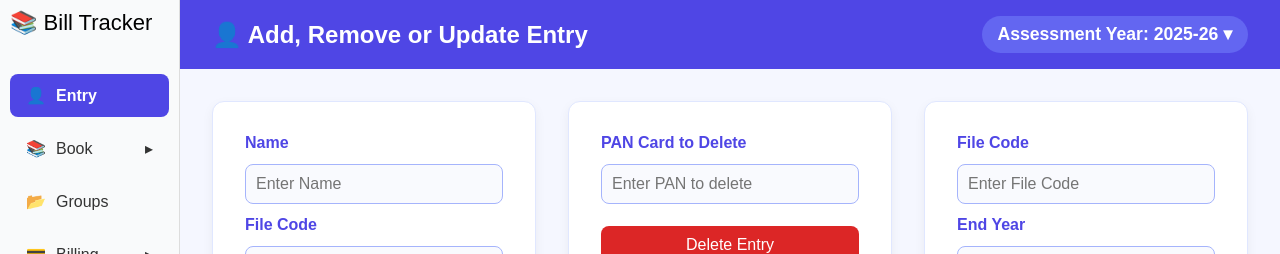
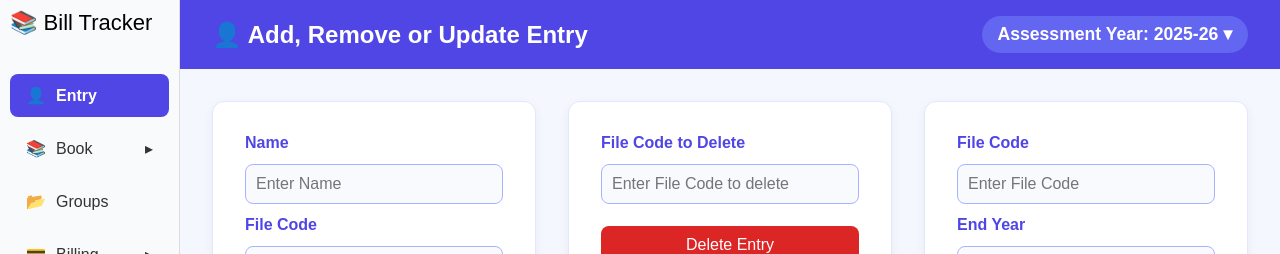
Before and after one commit to think-WayBig/30-bill-tracker-smart-tax, a React (Vite) app: page / in a window 1280 px wide. Shown: the top 254 px of the page. Built offline with nearby package versions, Linux system fonts and the light colour scheme.

Commit message:
delete using file code

```diff
--- a/src/preload/index.ts
+++ b/src/preload/index.ts
@@ -58,7 +58,7 @@ contextBridge.exposeInMainWorld('electronAPI', {
   updateEntryAckno: (pan: string, ackno?: Ackno[]) =>
     ipcRenderer.invoke('update-entry-ackno', pan, ackno),
 
-  deleteEntry: (pan: string) => ipcRenderer.invoke('delete-entry', pan),
+  deleteEntry: (fileCode: string) => ipcRenderer.invoke('delete-entry', fileCode),
 
   openContainingFolder: (filePath: string) => ipcRenderer.invoke('open-containing-folder', filePath)
 })
--- a/src/renderer/src/components/Entry.tsx
+++ b/src/renderer/src/components/Entry.tsx
@@ -9,7 +9,7 @@ const Entry: React.FC = () => {
   const [fileCode, setFileCode] = useState('')
   const [pan, setPan] = useState('')
   const [startYear, setStartYear] = useState(currentYear.toString())
-  const [deletePan, setDeletePan] = useState('')
+  const [deleteFileCode, setDeleteFileCode] = useState('')
 
   const [updateFileCode, setUpdateFileCode] = useState('')
   const [newEndYear, setNewEndYear] = useState(currentYear.toString())
@@ -39,14 +39,16 @@ const Entry: React.FC = () => {
   const handleDeleteSubmit = async (e: React.FormEvent) => {
     e.preventDefault()
 
-    const confirmDelete = confirm(`Are you sure you want to delete entry with PAN: ${deletePan}?`)
+    const confirmDelete = confirm(
+      `Are you sure you want to delete entry with PAN: ${deleteFileCode}?`
+    )
     if (!confirmDelete) return
 
-    const result = await window.electronAPI.deleteEntry(deletePan)
+    const result = await window.electronAPI.deleteEntry(deleteFileCode)
 
     if (result.success) {
       alert('✅ Entry deleted successfully!')
-      setDeletePan('')
+      setDeleteFileCode('')
     } else {
       alert(`❌ Error: ${result.error}`)
     }
@@ -129,12 +131,12 @@ const Entry: React.FC = () => {
 
         {/* Delete Entry Form */}
         <form onSubmit={handleDeleteSubmit} style={formStyle}>
-          <label style={labelStyle}>PAN Card to Delete</label>
+          <label style={labelStyle}>File Code to Delete</label>
           <input
             type="text"
-            placeholder="Enter PAN to delete"
-            value={deletePan}
-            onChange={(e) => setDeletePan(e.target.value)}
+            placeholder="Enter File Code to delete"
+            value={deleteFileCode}
+            onChange={(e) => setDeleteFileCode(e.target.value)}
             required
             style={inputStyle}
           />
--- a/src/renderer/src/types.d.ts
+++ b/src/renderer/src/types.d.ts
@@ -48,7 +48,7 @@ declare global {
         group: string
       }) => Promise<{ success: boolean; error?: string }>
 
-      deleteEntry: (pan: string) => Promise<{ success: boolean; error?: string }>
+      deleteEntry: (fileCode: string) => Promise<{ success: boolean; error?: string }>
 
       getAcknoFromFile: (
         pan: string,
```
Also changed, not shown: src/main/index.ts (+7 -3 lines).
